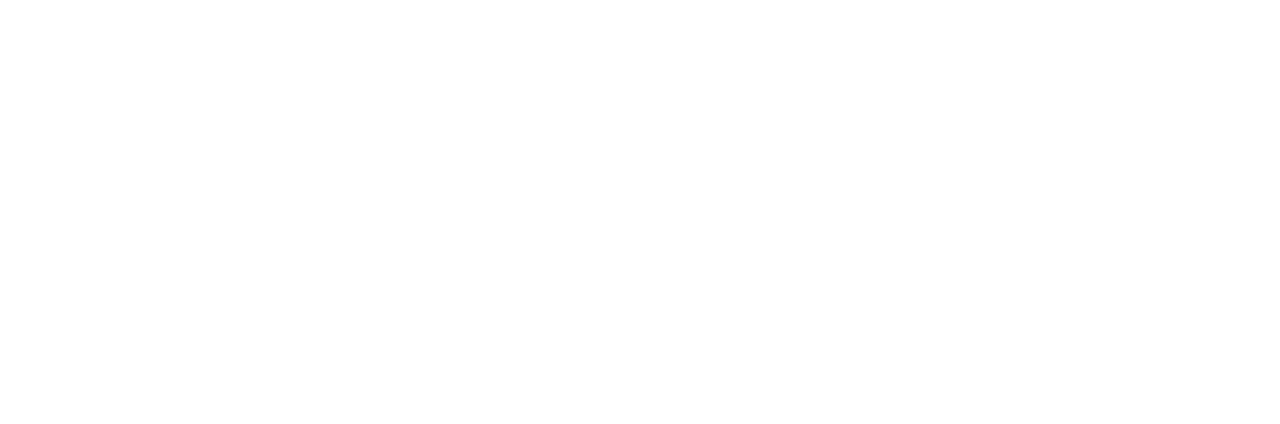
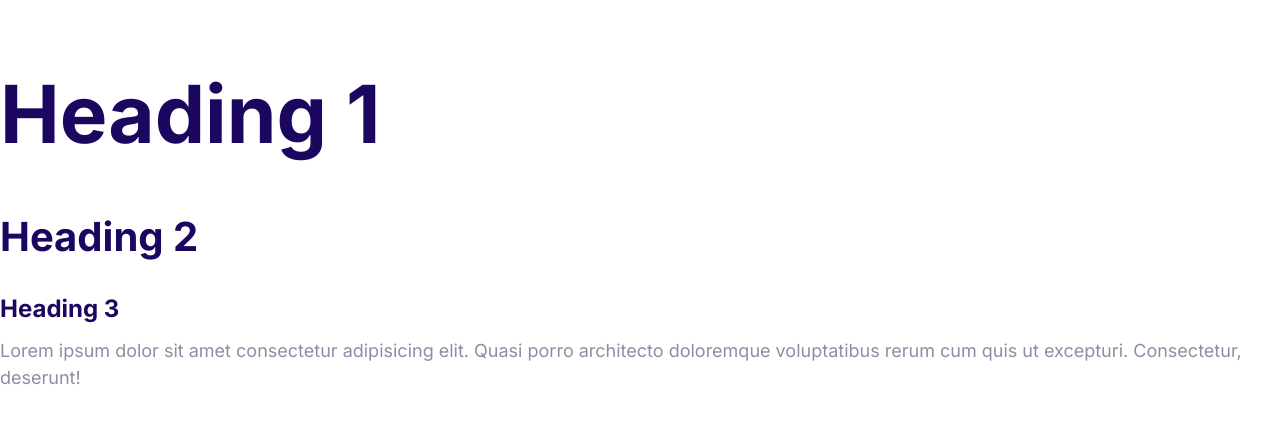
Before and after one commit to ejikemechiozoadiro/Chizzzzzzz, a plain HTML site: page index.html in a window 1280 px wide. Drawn offline with Linux system fonts and the light colour scheme.

Commit message:
Define the styles for the fonts.

```diff
--- a/css/styles.css
+++ b/css/styles.css
@@ -5,3 +5,57 @@
     --color-headings: #1b0760;
     --color-body: #918ca4;
 }
+
+
+html{
+    font-size: 62.5%;
+}
+
+
+body{
+    font-family: Inter, Arial, Helvetica, sans-serif;
+    font-size: 2.4rem;
+    line-height: 1.5;
+    color: var(--color-body);
+}
+
+
+h1, h2, h3 {
+    color: var(--color-headings);
+    margin-bottom: 1rem;
+}
+
+h1{
+    font-size: 7rem;
+}
+
+h2{
+    font-size: 4rem;
+}
+
+h3{
+    font-size: 3rem;
+}
+
+p{
+    margin-top: 0;
+}
+
+@media screen and (min-width: 1024px){
+
+    body{
+        font-size: 1.8rem;
+    }
+
+    h1{
+        font-size: 8rem;
+    }
+
+    h2{
+        font-size: 4rem;
+    }
+
+    h3{
+        font-size: 2.4rem;
+    }
+}
--- a/index.html
+++ b/index.html
@@ -5,8 +5,23 @@
     <meta http-equiv="X-UA-Compatible" content="IE=edge" />
     <meta name="viewport" content="width=device-width, initial-scale=1.0" />
     <title>Document</title>
+    <link rel="preconnect" href="https://fonts.googleapis.com" />
+    <link rel="preconnect" href="https://fonts.gstatic.com" crossorigin />
+    <link
+      href="https://fonts.googleapis.com/css2?family=Inter:wght@400;700&display=swap"
+      rel="stylesheet"
+    />
     <link rel="stylesheet" href="css/normalize.css" />
     <link rel="stylesheet" href="css/styles.css" />
   </head>
-  <body></body>
+  <body>
+    <h1>Heading 1</h1>
+    <h2>Heading 2</h2>
+    <h3>Heading 3</h3>
+    <p>
+      Lorem ipsum dolor sit amet consectetur adipisicing elit. Quasi porro
+      architecto doloremque voluptatibus rerum cum quis ut excepturi.
+      Consectetur, deserunt!
+    </p>
+  </body>
 </html>
```
